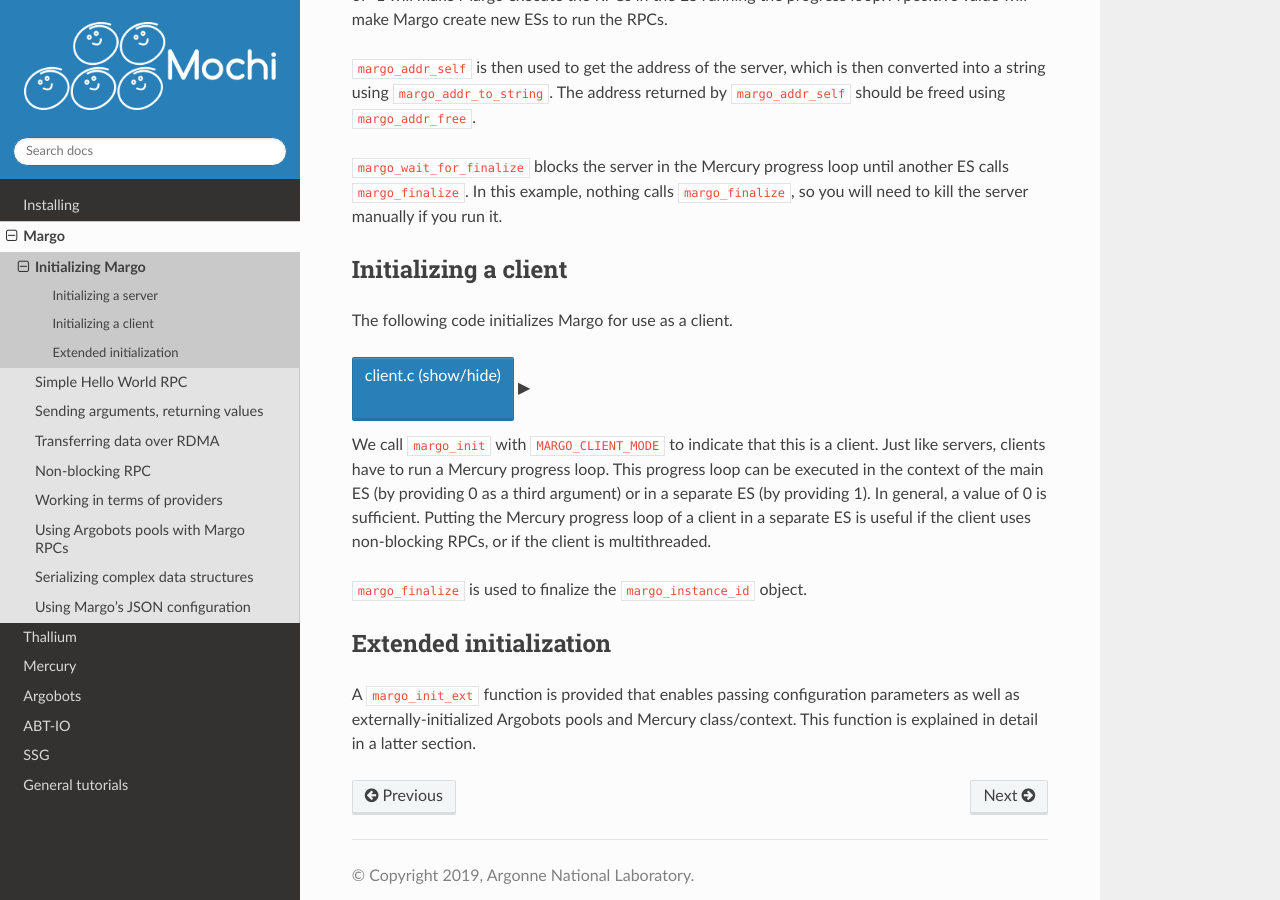
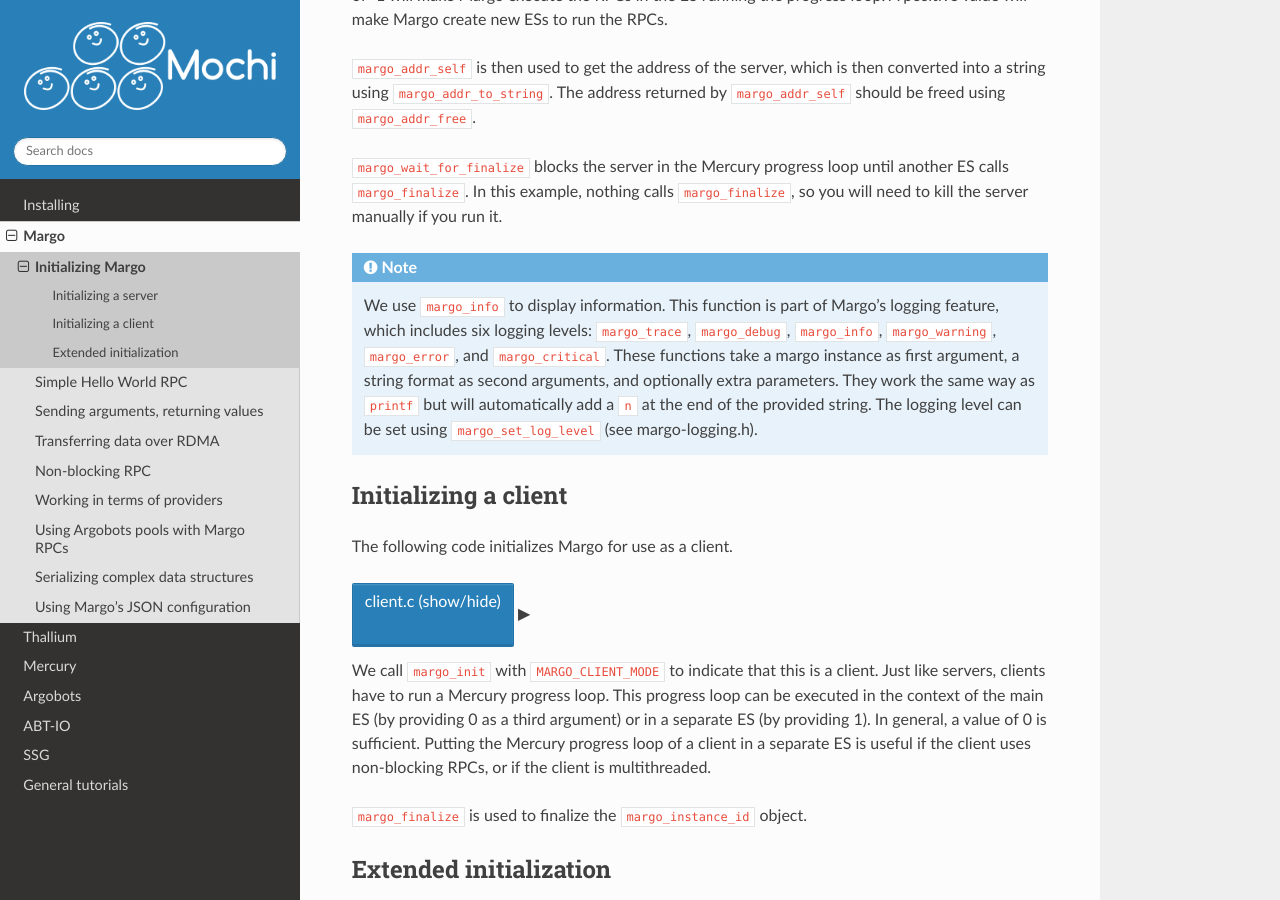
Before and after one commit to mochi-hpc/mochi-doc, a Sphinx documentation site: the page built from docs/source/margo/01_init.rst, in a window 1280 px wide and 900 px high, scrolled down 694 px. Built offline with Sphinx 7.4.7 and the Read the Docs theme 2.0.0, drawn with Linux system fonts in a browser that asks for light colours.

Commit message:
added information about logging

```diff
--- a/docs/source/margo/01_init.rst
+++ b/docs/source/margo/01_init.rst
@@ -31,6 +31,14 @@ using :code:`margo_addr_to_string`. The address returned by :code:`margo_addr_se
 :code:`margo_wait_for_finalize` blocks the server in the Mercury progress loop until another ES calls
 :code:`margo_finalize`. In this example, nothing calls :code:`margo_finalize`, so you will need to kill the server
 manually if you run it.
+
+.. note::
+   We use :code:`margo_info` to display information. This function is part of Margo's logging feature,
+   which includes six logging levels: :code:`margo_trace`, :code:`margo_debug`, :code:`margo_info`,
+   :code:`margo_warning`, :code:`margo_error`, and :code:`margo_critical`. These functions take a margo
+   instance as first argument, a string format as second arguments, and optionally extra parameters.
+   They work the same way as :code:`printf` but will automatically add a :code:`\n` at the end of the
+   provided string. The logging level can be set using :code:`margo_set_log_level` (see margo-logging.h).
 
 
 Initializing a client
```
